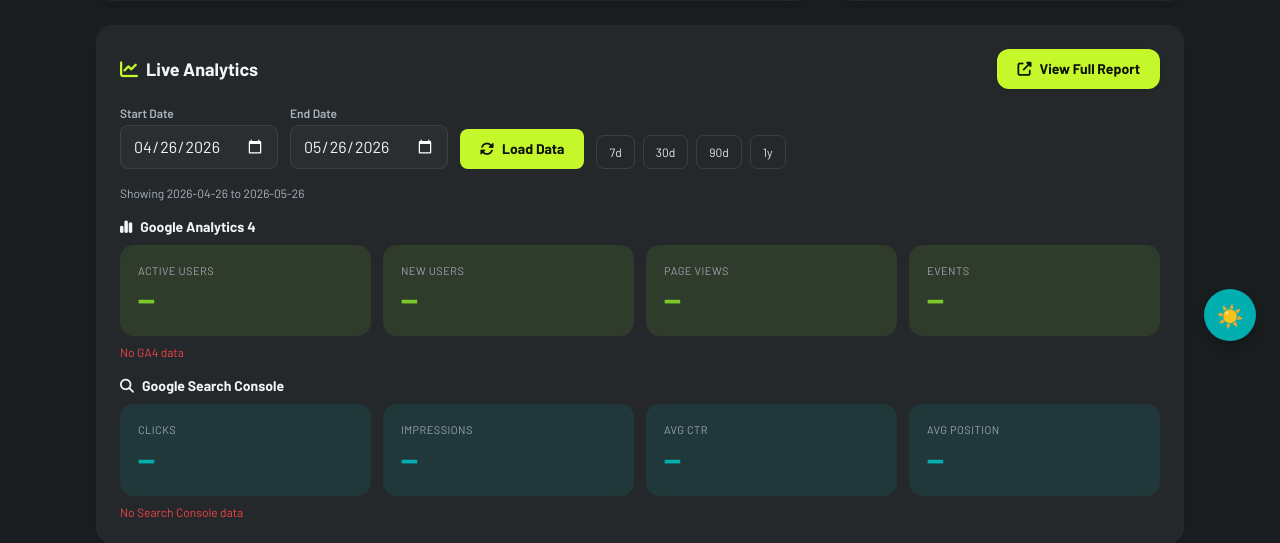
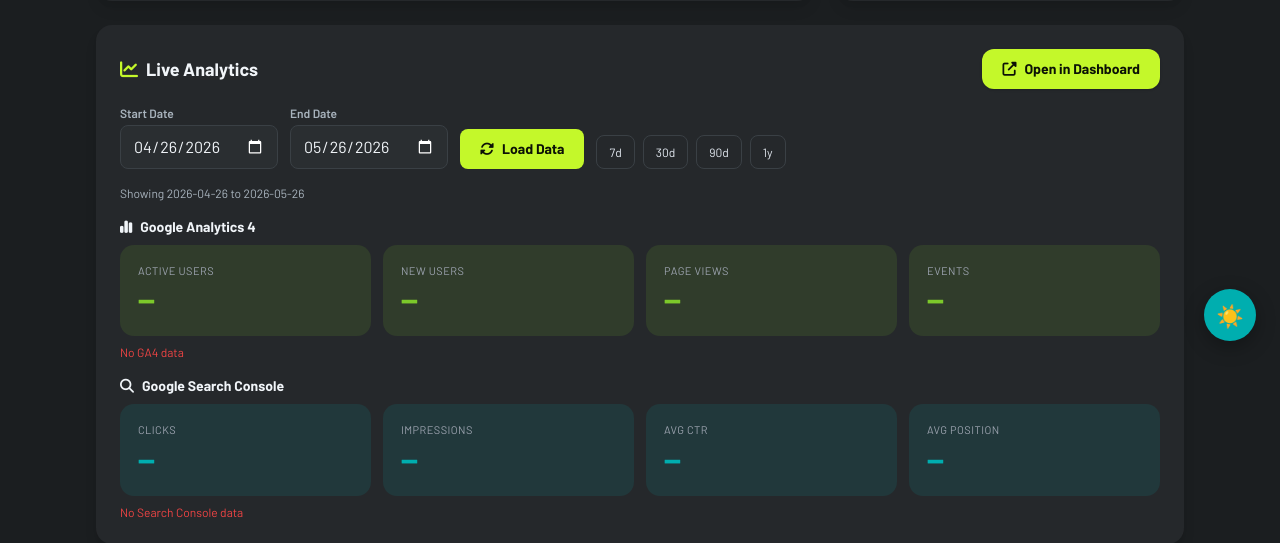
Before and after one commit to Digirocket-Technologies-Pvt-Ltd/ReportingApp, a Flask app: template templates/client_detail.html in a window 1280 px wide. Shown: the part 371-914 px from the top of the page. Run offline with Flask 3, Linux system fonts and the light colour scheme; the template is opened without the code that fills it: most values are stand-ins (such as "Sample title", 1, 10 or a date in 2020).

Commit message:
PMO client detail: "Open in Dashboard" button -> /dashboard
The "View Full Report" button on /pmo/client/<id> was jumping straight
to /view_combined_data?... with pre-filled IDs, dropping the admin
into the rendered Analytics Intelligence report. The admin actually
wanted to land on the main /dashboard first so they can pick the GA4
property, GSC site, date range and any GMB/GMC/AI toggles themselves,
then generate the report from there.

Fix:
- openFullReport() now simply navigates to /dashboard.
- Renamed the button to "Open in Dashboard" so the label matches the
  new destination.

Co-Authored-By: Claude Opus 4.7 (1M context) <noreply@anthropic.com>

```diff
--- a/templates/client_detail.html
+++ b/templates/client_detail.html
@@ -103,7 +103,7 @@
                 {% if client.ga4_property_id and client.gsc_property_id %}
                 <button type="button" id="fullReportBtn" onclick="openFullReport()"
                         class="inline-flex items-center bg-teal-600 px-5 py-2.5 rounded-xl font-bold shadow hover:opacity-90 text-sm">
-                    <i class="fas fa-up-right-from-square mr-2"></i>View Full Report
+                    <i class="fas fa-up-right-from-square mr-2"></i>Open in Dashboard
                 </button>
                 {% endif %}
             </div>
@@ -267,12 +267,11 @@
         }
 
         function openFullReport() {
-            var start = document.getElementById('startDate').value;
-            var end = document.getElementById('endDate').value;
-            var url = '/view_combined_data?ga4_property=' + encodeURIComponent(GA4_ID) +
-                '&gsc_site=' + encodeURIComponent(GSC_URL) +
-                '&start_date=' + encodeURIComponent(start) + '&end_date=' + encodeURIComponent(end);
-            window.location = url;
+            // Send the admin to the main Analytics Dashboard so they can
+            // pick the GA4 property, GSC site, date range, and any extra
+            // toggles themselves -- instead of jumping straight to the
+            // already-rendered Analytics Intelligence report page.
+            window.location = '/dashboard';
         }
 
         // "Client since" -> months count
```
